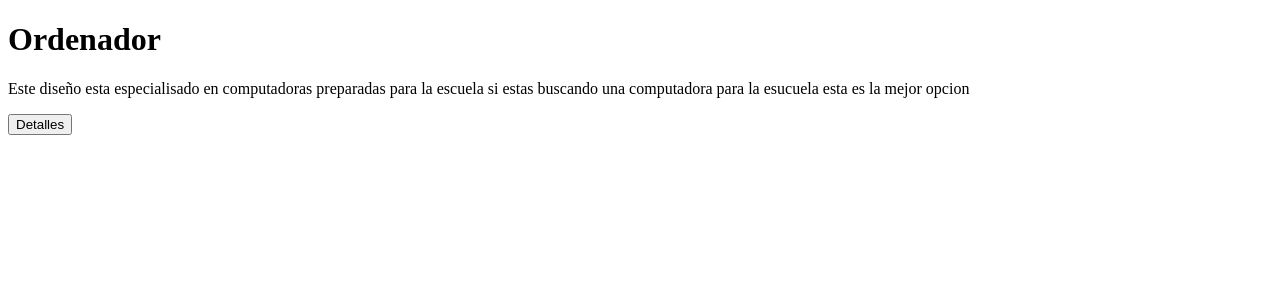
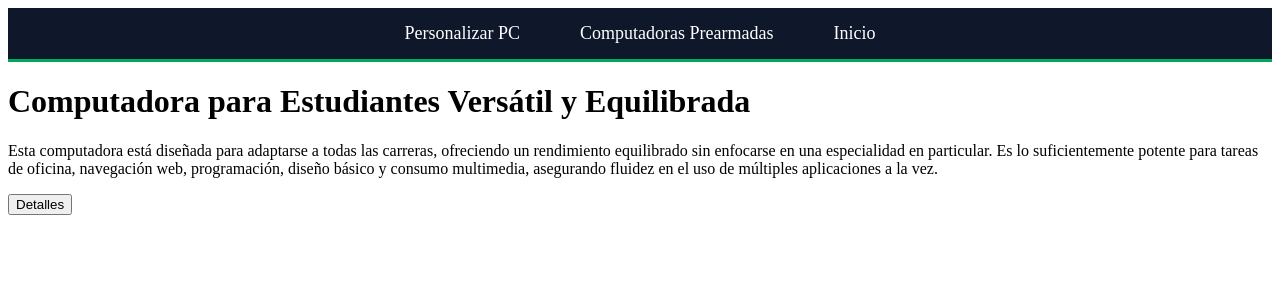
Before and after one commit to Darkiu88/Webtech, a Django app: page /pre-build-escuela/ in a window 1280 px wide. Shown: the top 300 px of the page. Run offline with Django 5.2, Linux system fonts and the light colour scheme.

Commit message:
Version 1.1

```diff
--- a/Greentechpc/settings.py
+++ b/Greentechpc/settings.py
@@ -11,6 +11,7 @@ https://docs.djangoproject.com/en/5.1/ref/settings/
 """
 
 from pathlib import Path
+import os
 
 # Build paths inside the project like this: BASE_DIR / 'subdir'.
 BASE_DIR = Path(__file__).resolve().parent.parent
@@ -55,7 +56,7 @@ ROOT_URLCONF = 'Greentechpc.urls'
 TEMPLATES = [
     {
         'BACKEND': 'django.template.backends.django.DjangoTemplates',
-        'DIRS': [BASE_DIR / 'web/templates'],
+        'DIRS': [BASE_DIR / 'templates'],
         'APP_DIRS': True,
         'OPTIONS': {
             'context_processors': [
--- /dev/null
+++ b/web/static/js/navbar.js
@@ -0,0 +1,20 @@
+document.addEventListener("DOMContentLoaded", function() {
+    setTimeout(() => {
+        fetch("/navbar/")
+        .then(response => {
+            if (!response.ok) {
+                throw new Error(`Error HTTP: ${response.status}`);
+            }
+            return response.text();
+        })
+        .then(data => {
+            let container = document.getElementById("navbar-container");
+            if (container) {
+                container.innerHTML = data;
+            } else {
+                console.error("No se encontró el elemento navbar-container.");
+            }
+        })
+        .catch(error => console.error("Error cargando navbar:", error));
+    }, 100);  // Espera 100ms antes de ejecutar
+});
--- a/web/templates/web/custom_case.html
+++ b/web/templates/web/custom_case.html
@@ -1,14 +1,16 @@
+{% load static %}
 <!DOCTYPE html>
 <html lang="es">
 <head>
     <meta charset="UTF-8">
     <meta name="viewport" content="width=device-width, initial-scale=1.0">
     <title>Personalizacion de gabinetes</title>
-    <link rel="stylesheet" href="/Css/custom_case.Css">
+    <link rel="stylesheet" href="{% static 'Css/custom_case.css' %}">
 
     <script src="/public/js/navbar.js"></script>
 </head>
 <body>
+    {% include 'navbar.html' %}
     <div id="navbar-container"></div>
     <h1 class="title">Crea tu propio gabiente personalizado!</h1>
     <form id="custom-form" method="post" data-netlify="true">
--- a/web/templates/web/navbar.html
+++ b/web/templates/web/navbar.html
@@ -1,8 +1,10 @@
+{% load static %}
+
 <div class="navbar">
     <ul class="nav-links">
         <li><a href="{% url 'custom_case' %}">Personalizar PC</a></li>
-        <li><a href="/public/pages/pre_build.html">Computadoras Prearmadas</a></li>
-        <li><a href="/public/pages/Cus.html">Inicio</a></li>
+        <li><a href="{% url 'pre_build' %}">Computadoras Prearmadas</a></li>
+        <li><a href="{% url 'cus_view' %}">Inicio</a></li>
     </ul>
 </div>
 
@@ -53,5 +55,4 @@
     background-color: var(--boton-hover);
     color: var(--texto-principal);
 }
-
 </style>
--- a/web/templates/web/pre_build.html
+++ b/web/templates/web/pre_build.html
@@ -4,13 +4,15 @@
     <meta charset="UTF-8">
     <meta name="viewport" content="width=device-width, initial-scale=1.0">
     <title>Builder</title>
-    <script src="/public/js/navbar.js"></script>
+    <script src="{% static 'js/navbar.js%'}"></script>
 </head>
 <body>
+    {% include 'web/navbar.html'%}
+
     <div id="navbar-container"></div>
     <div>
         <h1>Compra tu computadora armada</h1>
-        <p>De momento solo tenemos 3 computadoras pero con el timepo vmos a incrementar nuestro inventario</p>
+        <p>De momento solo tenemos 3 computadoras pero con el timepo vamos a incrementar nuestro inventario</p>
     </div>
     <section>
         ordenad
--- a/web/templates/web/pre_build_Escuela.html
+++ b/web/templates/web/pre_build_Escuela.html
@@ -1,26 +1,70 @@
+{%  load static %}
+
 <!DOCTYPE html>
 <html lang="es">
+
 <head>
     <meta charset="UTF-8">
     <meta name="viewport" content="width=device-width, initial-scale=1.0">
     <title>custom para la escuela</title>
     <script src="/public/js/navbar.js"></script>
+    <script src="https://cdnjs.cloudflare.com/ajax/libs/three.js/r128/three.min.js"></script>
+    <script src="https://cdn.jsdelivr.net/npm/three@0.128/examples/js/loaders/STLLoader.js"></script>
+
 </head>
+
 <body>
     <div id="navbar-container"></div>
     <header>
-    <H1>Ordenador</H1>
-    <p>Este  diseño esta especialisado en computadoras preparadas para la escuela si estas buscando una computadora para la esucuela esta es la mejor opcion</p>
+        <H1>Computadora para Estudiantes Versátil y Equilibrada</H1>
+        <p>Esta computadora está diseñada para adaptarse a todas las carreras, ofreciendo un rendimiento equilibrado sin
+            enfocarse en una especialidad en particular. Es lo suficientemente potente para tareas de oficina,
+            navegación web, programación, diseño básico y consumo multimedia, asegurando fluidez en el uso de múltiples
+            aplicaciones a la vez.
+        </p>
 
-</header>
-<section>
-<Button>Detalles</Button>
-<div class="informacion" id="informacion">
+    </header>
+    <section>
+        <Button onclick="">Detalles</Button>
+        <div class="informacion" id="informacion" style="display: none;">
+            <h2>Vista 3d del gabinete</h2>
+            <div id="stl-container"></div>
+        </div>
+    </section>
 
-</div>
-</section>
-<script>
+    <script>
+        function mostrarDetalles() {
+            document.getElementById("informacion").style.display = "block";
+            iniciarVisor();
+        }
 
-</script>
+        function iniciarVisor() {
+            const scene = new THREE.scene();
+            const camera = new THREE.PerspectiveCamara(75, window.innerWidth / window.innerHeight, 0.1, 1000)
+            const renderer = new THREE.WebGLRenderer();
+            renderer.setSize(window.innerWidth * 0.8, window.innerWidth * 0.6);
+            document.getElementById("stl-container").appendChild(renderer.domElement);
+
+            const light = new THREE.DirectionalLight(0xffffff, 1);
+            light.position.set(5, 5, 5);
+            scene.add(light);
+
+            const loader = new THREE.STLLoader();
+            loader.load("{% static 'models/gabinete_escolar.stl' %}", function (geometry) {
+                const material = new THREE.MeshStandardMaterial({ color: 0x00a85a });
+                const mesh = new THREE.mesh(geometry, material);
+                scane.add(mesh);
+                mesh.rotation.x = -0.5 * math.PI;
+                mesh.position.set(0, -50, 0);
+            });
+            camera.position.z = 200;
+            function animate() {
+                requestAnimationFrame(animate);
+                renderer.render(scene, camera);
+            }
+            animate
+        }
+    </script>
 </body>
+
 </html>
--- a/web/urls.py
+++ b/web/urls.py
@@ -9,4 +9,6 @@ urlpatterns = [
     path('pre-build-gaming/', views.pre_build_gaming, name='pre_build_gaming'),
     path('pre-build-escuela/', views.pre_build_escuela, name='pre_build_escuela'),
     path('pre-build-trabajo/', views.pre_build_trabajo, name='pre_build_trabajo'),
+    path('navbar/', views.navbar_view, name='navbar'),
+
 ]
--- a/web/views.py
+++ b/web/views.py
@@ -1,4 +1,6 @@
 from django.shortcuts import render
+from django.http import HttpResponse
+from django.template.loader import render_to_string
 
 # Create your views here.
 
@@ -6,7 +8,7 @@ def index(request):
     return render(request, 'web/index.html')  # Cambia si deseas otra página como inicio
 
 def pre_build(request):
-    return render(request, 'web/prebuild.html')
+    return render(request, 'web/pre_build.html')
 
 def custom_case(request):
     return render(request, 'web/custom_case.html')
@@ -22,3 +24,6 @@ def pre_build_escuela(request):
 
 def pre_build_trabajo(request):
     return render(request, 'web/pre_build_Trabajo.html')
+
+def navbar_view(request):
+    return render(request, 'web/navbar.html')
```
Also changed, not shown: web/templates/web/Cus.html (+5 -4 lines), 3 other files.
